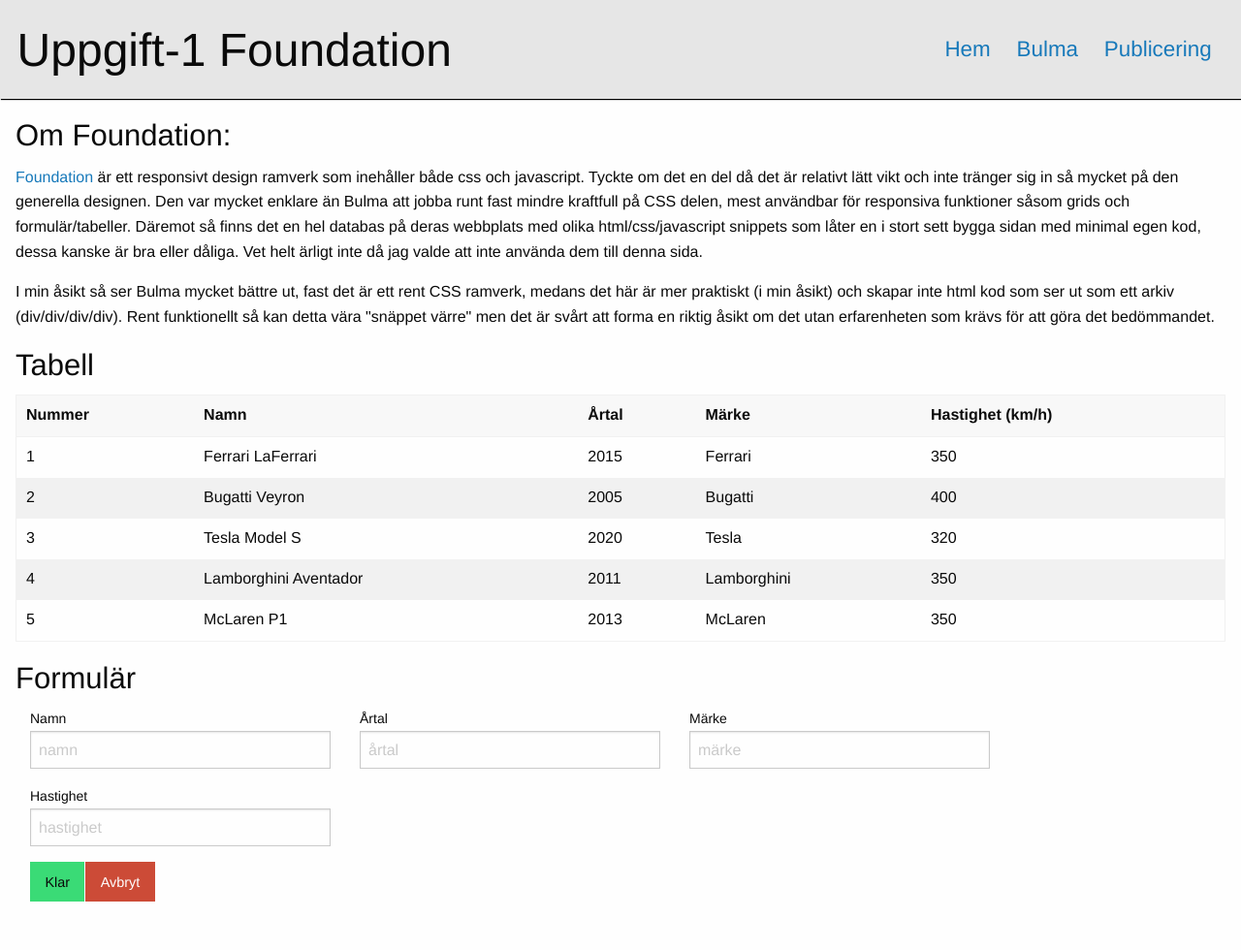
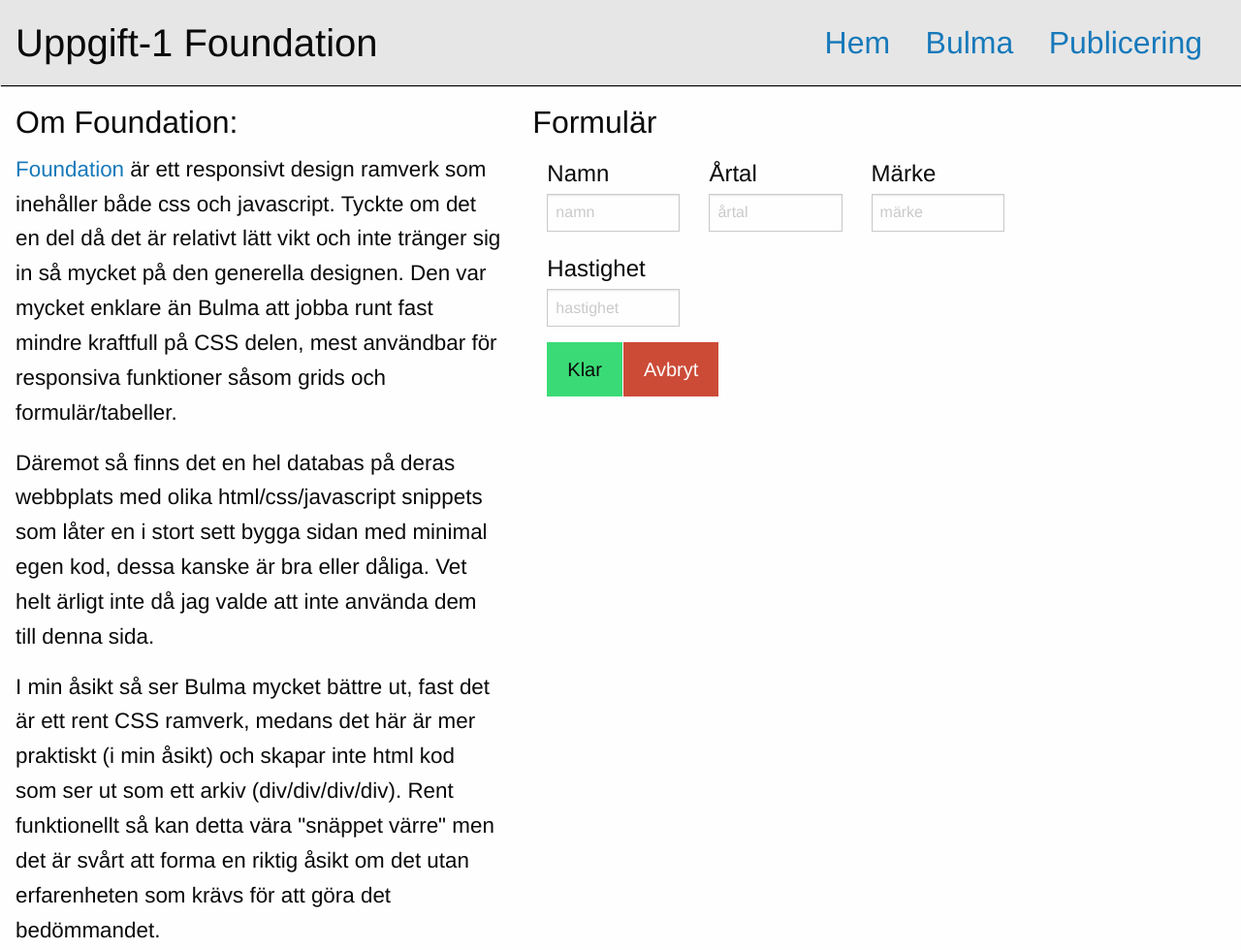
Before and after one commit to Git-Bread/Uppgift1-Fullstack, a website built with Parcel: page framework2.html in a window 1280 px wide. Shown: the top 980 px of the page at 97% size. Before the commit the page ends 947 px from the top, so only its background shows below. Built offline with nearby package versions, Linux system fonts and the light colour scheme.

Commit message:
gjort om alla mått aaaaaaaa

```diff
--- a/css/foundation.css
+++ b/css/foundation.css
@@ -1,5 +1,6 @@
 h1 {
     margin: 0.2em;
+    font-size: 2.5em;
 }
 header {
     box-shadow: 1px 1px 1px black;
@@ -17,3 +18,28 @@
 main {
     margin: 1em;
 }
+p {
+    max-width: 60ch;
+    font-size: 1.4em;
+}
+section {
+    margin: 1em;
+}
+nav a {
+    font-size: 1.2em;
+}
+td,th,label {
+    font-size: 1.5em;
+}
+h2 {
+    font-size: 2em;
+}
+main {
+    max-width: 120em;
+    margin: auto;
+}
+@media screen and (min-width: 780px) {
+    nav a {
+        font-size: 2em;
+    }
+}
--- a/css/normalcss.css
+++ b/css/normalcss.css
@@ -10,6 +10,18 @@
   white-space: nowrap;
   overflow: auto;
 }
+li {
+  margin-bottom: 2em;
+}
+h1 {
+  font-size: 3em;
+  @media screen and (max-width: 500px) {
+    font-size: 1.8em;
+  }
+}
+nav a {
+  font-size: 1.4em;
+}
 
 a:hover {
   color: #0A21C0;
@@ -19,6 +31,21 @@
 
 p {
   max-width: 60ch;
+  font-size: 1.2em;
+}
+h3 {
+  font-size: 1.6em;
+}
+@media screen and (min-width: 780px) {
+  p  {
+    font-size: 1.4em;
+  }
+  h2 {
+    font-size: 2em;
+  }
+}
+nav h2 {
+    font-size: 1.5em;
 }
 
 header {
@@ -108,6 +135,8 @@
   grid-template-columns: repeat(4, 1fr);
   grid-auto-flow: dense;
   padding: 1em;
+  max-width: 70em;
+  margin: auto;
 }
 @media screen and (max-width: 780px) {
   main {
--- a/framework2.html
+++ b/framework2.html
@@ -23,23 +23,63 @@
                 </nav>
             </div>
         </header>
-        <main>
-            <section id="about">
-                <h3>Om Foundation:</h3>
+        <main class="grid-padding-x grid-x row">
+            <div class="columns large-5 centered large-expand">
+                <section>
+                    <h2>Om Foundation:</h2>
                     <div>
                         <p><a href="https://get.foundation/index.html">Foundation</a> är ett responsivt design ramverk som inehåller både css och javascript. Tyckte om det en del då det är relativt
                         lätt vikt och inte tränger sig in så mycket på den generella designen. Den var mycket enklare än Bulma att jobba runt fast mindre kraftfull på CSS delen, mest användbar för responsiva funktioner
-                    såsom grids och formulär/tabeller. Däremot så finns det en hel databas på deras webbplats med olika html/css/javascript snippets som låter en i stort sett bygga sidan med minimal egen kod,
-                    dessa kanske är bra eller dåliga. Vet helt ärligt inte då jag valde att inte använda dem till denna sida.</p>
+                        såsom grids och formulär/tabeller.</p>
+                        <p>Däremot så finns det en hel databas på deras webbplats med olika html/css/javascript snippets som låter en i stort sett bygga sidan med minimal egen kod,
+                        dessa kanske är bra eller dåliga. Vet helt ärligt inte då jag valde att inte använda dem till denna sida.
+                        </p>
                         <p>I min åsikt så ser Bulma mycket bättre ut, fast det är ett rent CSS ramverk, medans det här är mer praktiskt (i min åsikt) och skapar inte html kod som ser ut som ett arkiv
                             (div/div/div/div). Rent funktionellt så kan detta vära "snäppet värre" men det är svårt att forma en riktig åsikt om det utan erfarenheten som krävs för att göra
                             det bedömmandet.
                         </p>
                     </div>
                 </section>
+            </div>
+            <div class="columns large-5 large-expand">
                 <section>
-                <h3>Tabell</h3>
-                <div class="table-scroll">
+                    <h2>Formulär</h2>
+                    <form onsubmit="populate(this); return false;">
+                        <div class="grid-container">
+                            <div class="grid-x grid-padding-x">
+                            <div class="medium-4 cell">
+                                <label for="input1">Namn
+                                    <input id="input1" type="text" placeholder="namn">
+                                </label>
+                            </div>
+                            <div class="medium-4 cell">
+                                <label for="input2">Årtal
+                                    <input id="input2" type="text" placeholder="årtal">
+                                </label>
+                            </div>
+                            <div class="medium-4 cell">
+                                <label for="input3">Märke
+                                    <input id="input3" type="text" placeholder="märke">
+                                </label>
+                            </div>
+                            <div class="medium-4 cell">
+                                <label for="input4">Hastighet
+                                    <input id="input4" type="number" placeholder="hastighet">
+                                </label>
+                            </div>
+                            </div>
+                            <div class="button-group large">
+                            <button class="submit success button large ">Klar</button>
+                            <button class="alert button large">Avbryt</button>
+                        </div>
+                        </div>
+                        </form>
+                </section>
+            </div>
+            <div class="columns large-5 large-expand table-scroll">
+                <section>
+                    <h2>Tabell</h2>
+                    <div>
                         <table class="hover">
                             <thead>
                                 <th>Nummer</th>
@@ -88,39 +128,7 @@
                         </table>
                     </div>
                 </section>
-            <section>
-                <h3>Formulär</h3>
-                <form style="float: left;" onsubmit="populate(this); return false;">
-                    <div class="grid-container">
-                      <div class="grid-x grid-padding-x">
-                        <div class="medium-4 cell">
-                            <label for="input1">Namn
-                                <input id="input1" type="text" placeholder="namn">
-                            </label>
             </div>
-                        <div class="medium-4 cell">
-                            <label for="input2">Årtal
-                                <input id="input2" type="text" placeholder="årtal">
-                            </label>
-                        </div>
-                        <div class="medium-4 cell">
-                            <label for="input3">Märke
-                                <input id="input3" type="text" placeholder="märke">
-                            </label>
-                        </div>
-                        <div class="medium-4 cell">
-                            <label for="input4">Hastighet
-                                <input id="input4" type="number" placeholder="hastighet">
-                            </label>
-                        </div>
-                      </div>
-                      <div class="button-group">
-                        <button class="submit success button">Klar</button>
-                        <button class="alert button">Avbryt</button>
-                    </div>
-                    </div>
-                  </form>
-            </section>
         </main>
         <script>
             function populate(formElement) {
--- a/package.json
+++ b/package.json
@@ -4,7 +4,8 @@
   "description": "uppgift1-fullstack",
   "source": "index.html",
   "scripts": {
-    "build": "parcel build"
+    "build": "parcel build",
+    "run": "parcel"
   },
   "author": "Max Gagner (maga2101)",
   "license": "ISC",
```
Also changed, not shown: framework1.html (+25 -13 lines), publishing.html (+1 -1 lines). Lines whose indentation alone changed are shown as unchanged.
